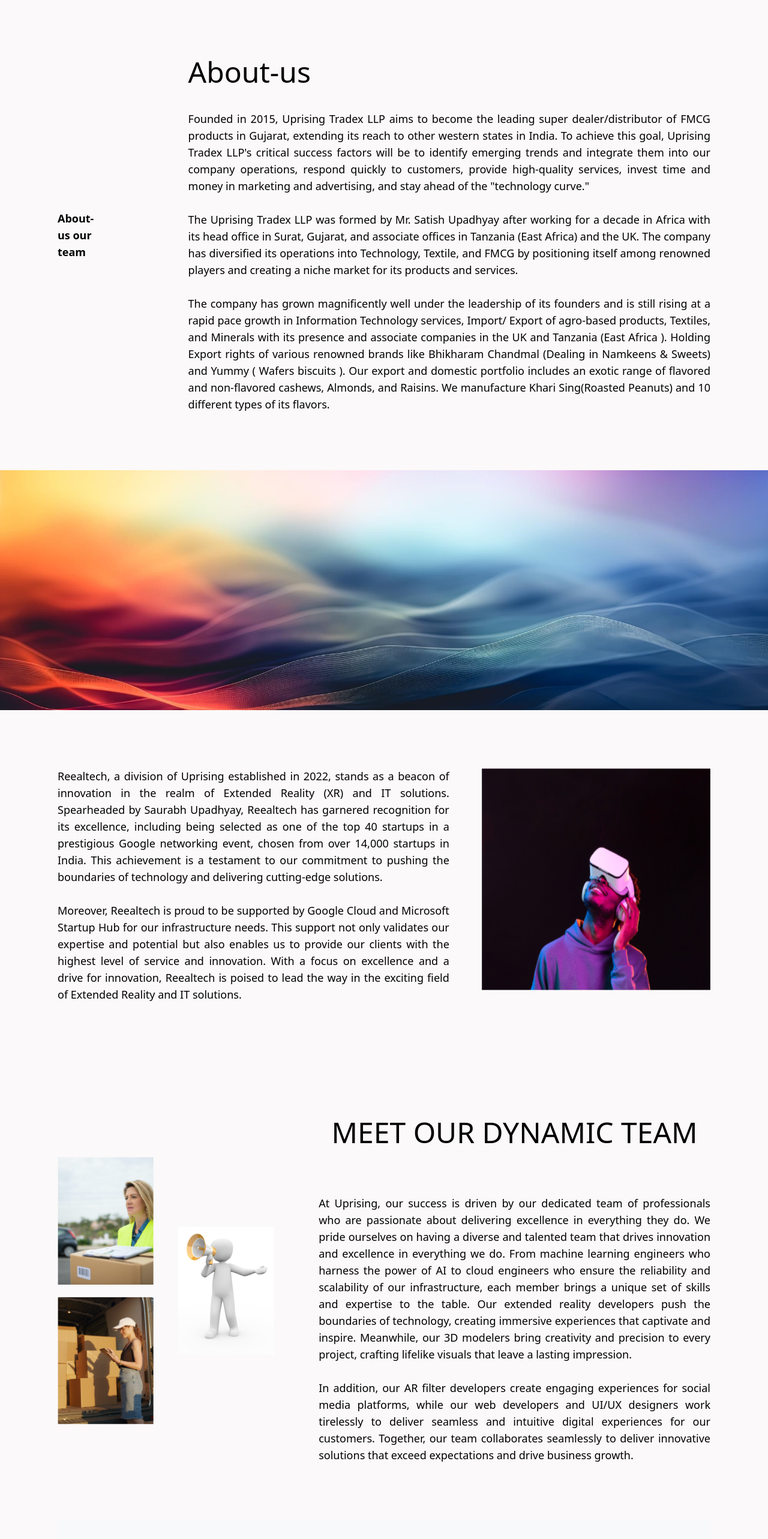
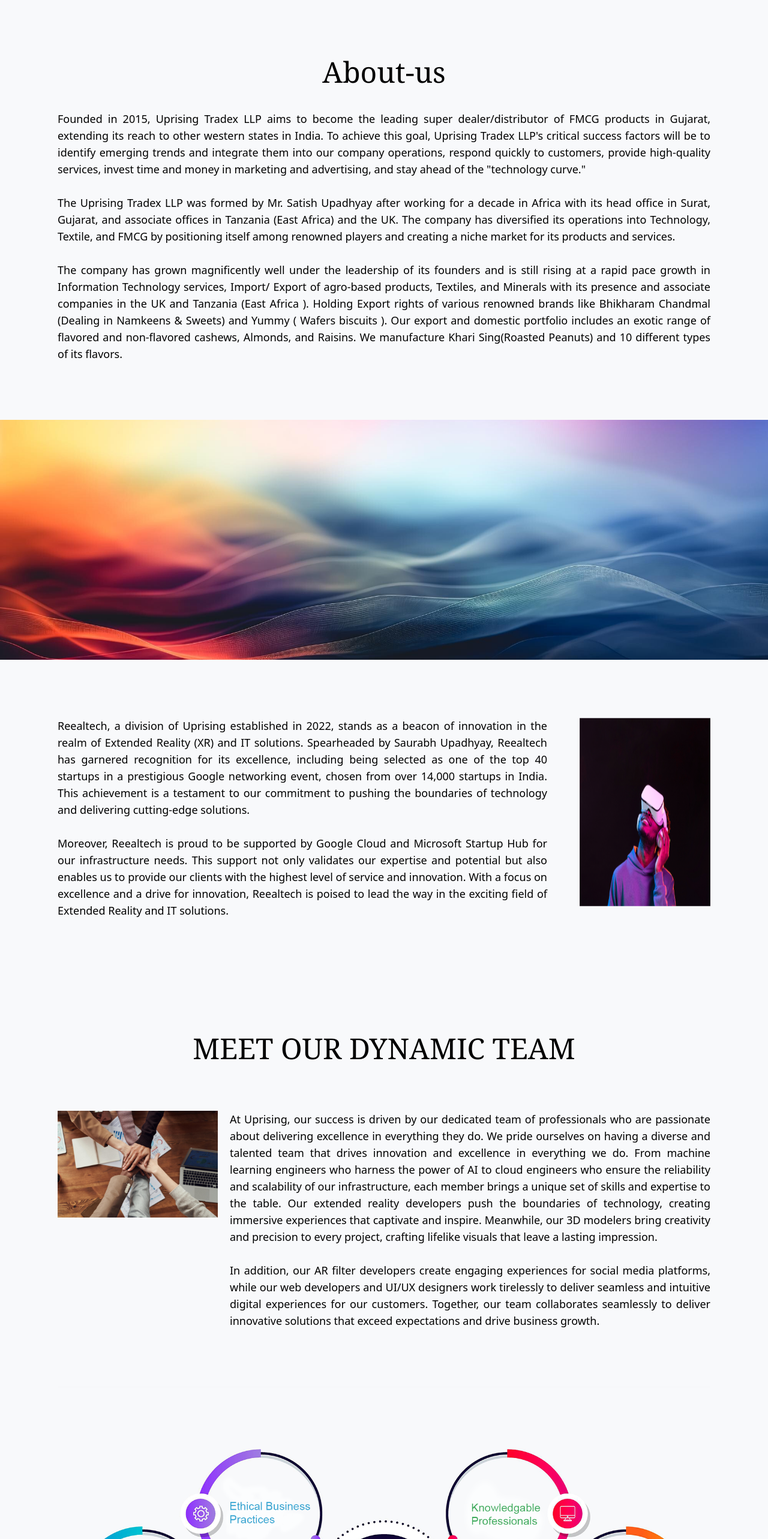
Before and after one commit to xr-dev-saurabh/uprising-tradex, a React (Create React App) app: page / in a window 1280 px wide. Shown: the top 2566 px of the page at 60% size. Built offline with nearby package versions, Linux system fonts and the light colour scheme.

Commit message:
adjust responsive

```diff
--- a/src/components/about/FirstSection.jsx
+++ b/src/components/about/FirstSection.jsx
@@ -5,12 +5,9 @@
     return (
         <>
 
-            <div className='p-5 lg:p-24 flex w-full bg-[#fbf9f9]'>
-                <div className='w-[20%] hidden lg:flex items-center text-lg font-semibold'>
-                    <h3 className='w-20'>About-us our team</h3>
-                </div>
-                <div className='w-full lg:w-[80%]'>
-                    <h1 className='text-3xl lg:text-5xl mb-10 text-center lg:text-left'>About-us</h1>
+            <div className='p-5 lg:p-24  w-full bg-[#f8f9fb]'>
+                <div className=''>
+                    <h1 className='text-3xl lg:text-5xl mb-10 text-center font-serif'>About-us</h1>
                     <p className='text-lg text-justify'>
                         Founded in 2015, Uprising Tradex LLP aims to become the leading super dealer/distributor of FMCG products in Gujarat, extending its reach to other western states in India. To achieve this goal, Uprising Tradex LLP's critical success factors will be to identify emerging trends and integrate them into our company operations, respond quickly to customers, provide high-quality services, invest time and money in marketing and advertising, and stay ahead of the "technology curve."
                         <br />
--- a/src/components/about/SecondSection.jsx
+++ b/src/components/about/SecondSection.jsx
@@ -3,11 +3,11 @@
 
 export default function SecondSection() {
     return (
-        <div className='lg:flex w-full flex-row-reverse p-5 lg:p-24 justify-between bg-[#fbf9f9]'>
-            <div className='lg:w-[35%] flex justify-end '>
+        <div className='lg:flex w-full flex-row-reverse p-5 lg:p-24 justify-between bg-[#f8f9fb]'>
+            <div className='lg:w-[20%] w-full flex justify-end '>
                 <img src={Fancy2} alt="" className='mx-auto lg:mx-0 mb-5 ' />
             </div>
-            <p className='text-lg text-justify lg:w-[60%]'>
+            <p className='text-lg text-justify lg:w-[75%]'>
                 Reealtech, a division of Uprising established in 2022, stands as a beacon of innovation in the realm of Extended Reality (XR) and IT solutions. Spearheaded by Saurabh Upadhyay, Reealtech has garnered recognition for its excellence, including being selected as one of the top 40 startups in a prestigious Google networking event, chosen from over 14,000 startups in India. This achievement is a testament to our commitment to pushing the boundaries of technology and delivering cutting-edge solutions.
                 <br />
                 <br />
--- a/src/components/about/ThirdSection.jsx
+++ b/src/components/about/ThirdSection.jsx
@@ -1,24 +1,19 @@
 import React from 'react'
-import Fancy3 from '../../assets/Rectangle 48.png';
-import Fancy4 from '../../assets/Rectangle 49.png';
-import Fancy5 from '../../assets/Rectangle 50.png';
+import TeamImg from '../../assets/team.jpg';
 import WhyUs from '../../assets/why-us.png';
+import WhyUsMobile from '../../assets/whyus-mobile.png';
 
 export default function ThirdSection() {
     return (
-        <div className='bg-[#fbf9f9]'>
+        <div className='bg-[#f8f9fb]'>
             <div className='p-5 lg:p-24'>
-                <div className='flex flex-col items-center  lg:flex-row justify-between '>
-                    <div className='flex items-center justify-center lg:justify-start  gap-10 w-full lg:w-[35%]'>
-                        <div className='flex flex-col w-[10rem] gap-5'>
-                            <img src={Fancy3} alt="" className='' />
-                            <img src={Fancy5} alt="" />
+                <div className=' '>
+                    <h1 className='text-3xl lg:text-5xl font-serif uppercase text-center mb-10 lg:mb-20 mt-10 lg:mt-0'>Meet Our Dynamic Team</h1>
+                    <div className='xl:flex  justify-between gap-5'>
+                        <div className='mb-5 w-full xl:w-[25%]'>
+                            <img src={TeamImg} alt="" />
                         </div>
-                        <img src={Fancy4} alt="" />
-                    </div>
-                    <div className='lg:w-[60%]'>
-                        <h1 className='text-3xl lg:text-5xl uppercase text-center mb-10 lg:mb-20 mt-10 lg:mt-0'>Meet Our Dynamic Team</h1>
-                        <p className='text-lg text-justify'>
+                        <p className='text-lg text-justify xl:w-[75%]'>
                             At Uprising, our success is driven by our dedicated team of professionals who are passionate about delivering excellence in everything they do. We pride ourselves on having a diverse and talented team that drives innovation and excellence in everything we do. From machine learning engineers who harness the power of AI to cloud engineers who ensure the reliability and scalability of our infrastructure, each member brings a unique set of skills and expertise to the table. Our extended reality developers push the boundaries of technology, creating immersive experiences that captivate and inspire. Meanwhile, our 3D modelers bring creativity and precision to every project, crafting lifelike visuals that leave a lasting impression.
                             <br />
                             <br />
@@ -27,7 +22,9 @@
                     </div>
                 </div>
             </div>
-            <img src={WhyUs} alt="" className='px-1 lg:px-24 w-full' />
+            <img src={WhyUs} alt="" className='px-1 lg:px-24 w-full hidden sm:block' />
+            <img src={WhyUsMobile} alt="" className='px-1 lg:px-24 w-full py-10 sm:hidden' />
+
         </div>
     )
 }
```
Also changed, not shown: src/assets/team.jpg (added), src/assets/whyus-mobile.png (added).
